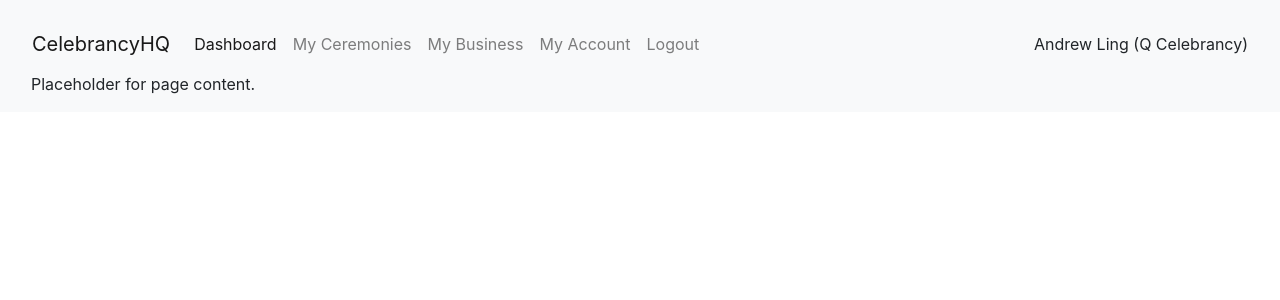
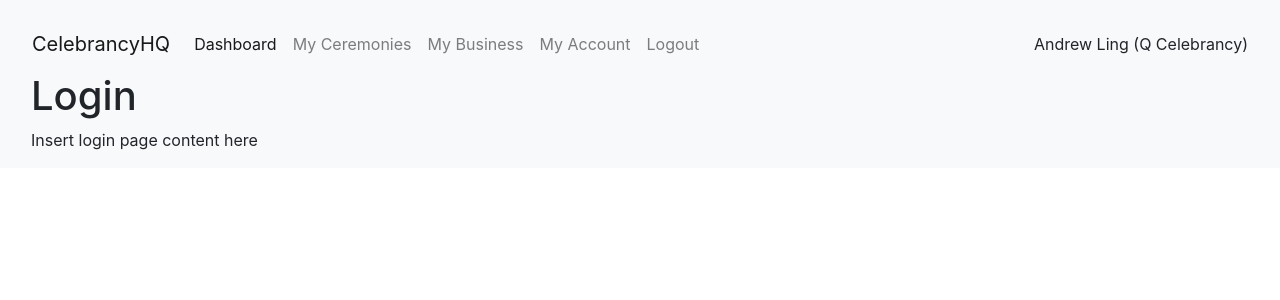
Before and after one commit to tahleegrace/CelebrancyHQ, a React (Create React App) app in the folder CelebrancyHQ.UI/: page /login in a window 1280 px wide. Shown: the top 300 px of the page. Built offline with nearby package versions, Linux system fonts and the light colour scheme.

Commit message:
CHQ-1: Added placeholder login page.

```diff
--- a/CelebrancyHQ.UI/package.json
+++ b/CelebrancyHQ.UI/package.json
@@ -17,6 +17,7 @@
     "node-sass": "^7.0.1",
     "react": "^18.1.0",
     "react-dom": "^18.1.0",
+    "react-router-dom": "^6.3.0",
     "react-scripts": "5.0.1",
     "sass": "^1.51.0",
     "typescript": "^4.6.4",
--- a/CelebrancyHQ.UI/src/App.tsx
+++ b/CelebrancyHQ.UI/src/App.tsx
@@ -1,4 +1,5 @@
 import React from 'react';
+import { Outlet } from 'react-router-dom';
 
 function App() {
   return (
@@ -35,7 +36,7 @@ function App() {
             </nav>
         </header>
         <div className="container m-0">
-            Placeholder for page content.
+            <Outlet />
         </div>
     </div>
   );
--- a/CelebrancyHQ.UI/src/index.tsx
+++ b/CelebrancyHQ.UI/src/index.tsx
@@ -1,15 +1,23 @@
 import React from 'react';
 import ReactDOM from 'react-dom/client';
+import { BrowserRouter, Route, Routes } from 'react-router-dom';
 import App from './App';
+import { Login } from './pages/login/login';
 import reportWebVitals from './reportWebVitals';
 
 const root = ReactDOM.createRoot(
   document.getElementById('root') as HTMLElement
 );
 root.render(
-  <React.StrictMode>
-    <App />
-  </React.StrictMode>
+    <React.StrictMode>
+        <BrowserRouter>
+            <Routes>
+                <Route path="/" element={<App />}>
+                    <Route path="login" element={<Login /> } />
+                </Route>
+            </Routes>
+        </BrowserRouter>
+    </React.StrictMode>
 );
 
 // If you want to start measuring performance in your app, pass a function
--- /dev/null
+++ b/CelebrancyHQ.UI/src/pages/login/login.tsx
@@ -0,0 +1,24 @@
+import React from "react";
+
+export class Login extends React.Component<LoginProps, LoginState> {
+    constructor(props: LoginProps) {
+        super(props);
+    }
+
+    render() {
+        return (
+            <main>
+                <h1>Login</h1>
+                <div>Insert login page content here</div>
+            </main>
+        );
+    }
+}
+
+interface LoginProps {
+
+}
+
+interface LoginState {
+
+}
```
Also changed, not shown: 2 other files (tests, documents, lock files or other folders).
